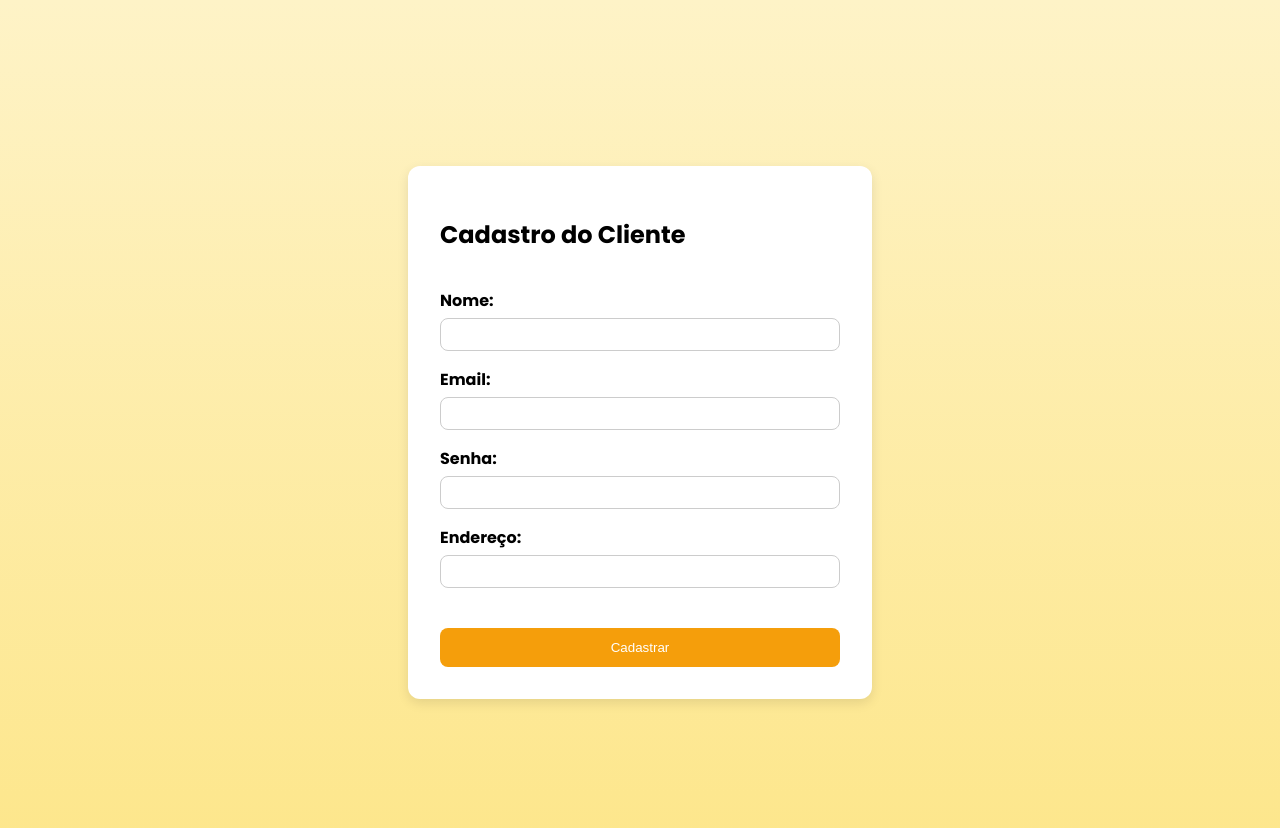
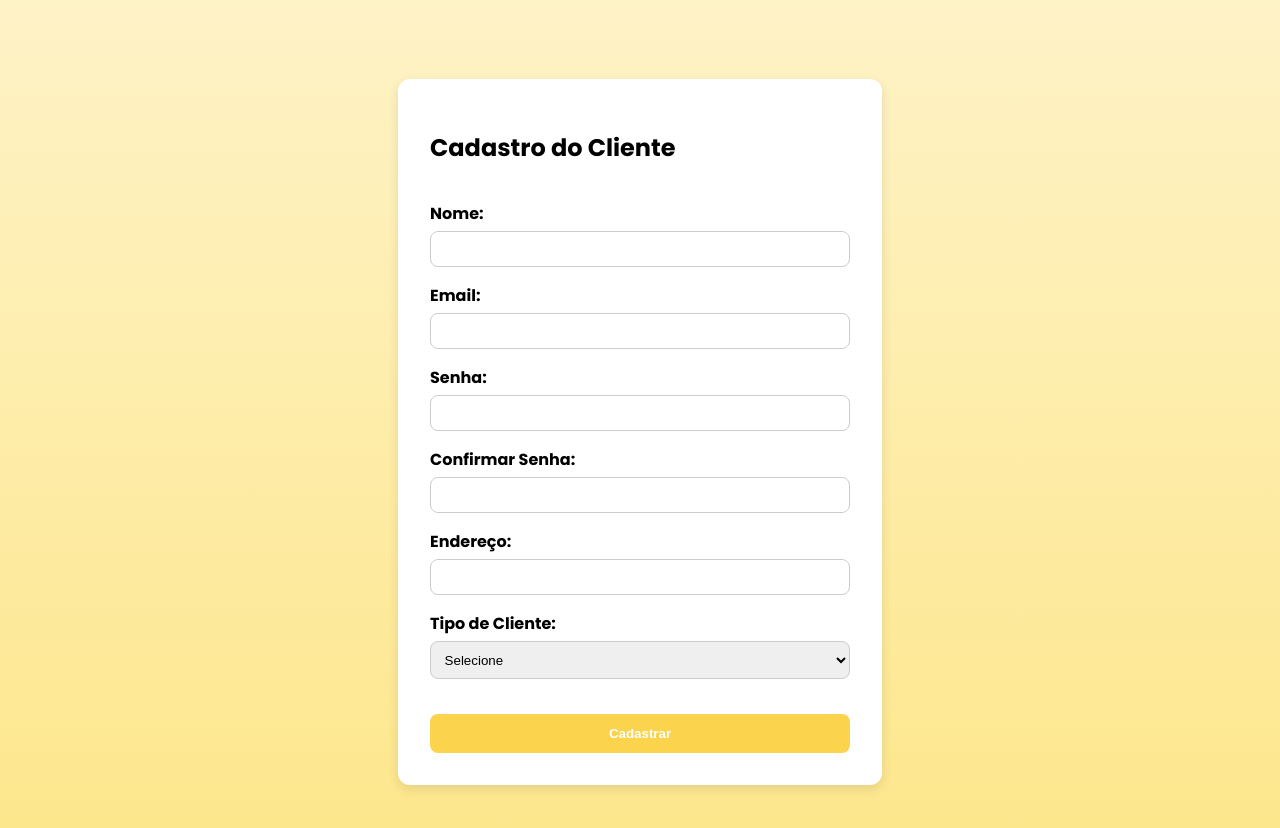
Before and after one commit to sampai0x/EcoSol, a Vue app: page /cliente in a window 1280 px wide. Shown: the top 828 px of the page. Built offline with nearby package versions, Linux system fonts and the light colour scheme.

Commit message:
Mudanças no cadastro

```diff
--- a/src/views/CadastroCliente.vue
+++ b/src/views/CadastroCliente.vue
@@ -2,6 +2,7 @@
   <div class="cadastro">
     <form @submit.prevent="enviarFormulario">
       <h2>Cadastro do Cliente</h2>
+
       <div class="form-group">
         <label for="nome">Nome:</label>
         <input type="text" id="nome" v-model="form.nome" required />
@@ -10,6 +11,7 @@
       <div class="form-group">
         <label for="email">Email:</label>
         <input type="email" id="email" v-model="form.email" required />
+        <span v-if="emailInvalido" class="erro">Email inválido</span>
       </div>
 
       <div class="form-group">
@@ -18,11 +20,28 @@
       </div>
 
       <div class="form-group">
+        <label for="confirmarSenha">Confirmar Senha:</label>
+        <input type="password" id="confirmarSenha" v-model="form.confirmarSenha" required />
+        <span v-if="senhasDiferentes" class="erro">As senhas não coincidem</span>
+      </div>
+
+      <div class="form-group">
         <label for="endereco">Endereço:</label>
         <input type="text" id="endereco" v-model="form.endereco" required />
       </div>
 
-      <button type="submit">Cadastrar</button>
+      <div class="form-group">
+        <label for="tipo">Tipo de Cliente:</label>
+        <select id="tipo" v-model="form.tipo" required>
+          <option value="" disabled>Selecione</option>
+          <option value="residencial">Residencial</option>
+          <option value="comercial">Comercial</option>
+        </select>
+      </div>
+
+      <button type="submit" :disabled="formInvalido">Cadastrar</button>
+
+      <p v-if="mensagem" class="mensagem">{{ mensagem }}</p>
     </form>
   </div>
 </template>
@@ -37,13 +56,29 @@ export default {
         nome: '',
         email: '',
         senha: '',
-        endereco: ''
-      }
+        confirmarSenha: '',
+        endereco: '',
+        tipo: ''
+      },
+      mensagem: ''
     };
+  },
+  computed: {
+    emailInvalido() {
+      const regex = /^[^\s@]+@[^\s@]+\.[^\s@]+$/;
+      return this.form.email && !regex.test(this.form.email);
+    },
+    senhasDiferentes() {
+      return this.form.senha && this.form.confirmarSenha && this.form.senha !== this.form.confirmarSenha;
+    },
+    formInvalido() {
+      return this.emailInvalido || this.senhasDiferentes;
+    }
   },
   methods: {
     enviarFormulario() {
-      alert(`Cliente ${this.form.nome} cadastrado com sucesso!`);
+      if (this.formInvalido) return;
+      this.mensagem = `Cliente ${this.form.nome} cadastrado com sucesso!`;
     }
   }
 };
@@ -55,7 +90,7 @@ export default {
   display: flex;
   align-items: center;
   justify-content: center;
-  background: linear-gradient(to bottom, #fef3c7, #fde68a);;
+  background: linear-gradient(to bottom, #fef3c7, #fde68a);
   padding: 2rem;
 }
 
@@ -65,7 +100,7 @@ form {
   border-radius: 12px;
   box-shadow: 0 4px 12px rgba(0, 0, 0, 0.1);
   width: 100%;
-  max-width: 400px;
+  max-width: 420px;
   display: flex;
   flex-direction: column;
   gap: 1rem;
@@ -77,28 +112,47 @@ form {
 }
 
 label {
+  font-weight: bold;
   margin-bottom: 0.3rem;
-  font-weight: bold;
 }
 
-input {
-  padding: 0.5rem;
+input,
+select {
+  padding: 0.6rem;
   border: 1px solid #ccc;
   border-radius: 8px;
 }
 
 button {
-  margin-top: 1.5rem;
+  margin-top: 1.2rem;
   padding: 0.75rem;
   background-color: #f59e0b;
   color: white;
+  font-weight: bold;
   border: none;
   border-radius: 8px;
   cursor: pointer;
 }
 
-button:hover {
+button:disabled {
+  background-color: #fcd34d;
+  cursor: not-allowed;
+}
+
+button:hover:enabled {
   background-color: #d97706;
+}
+
+.erro {
+  color: red;
+  font-size: 0.85rem;
+}
+
+.mensagem {
+  margin-top: 1rem;
+  color: green;
+  font-weight: bold;
+  text-align: center;
 }
 
 @media (max-width: 480px) {
@@ -106,9 +160,5 @@ button:hover {
     padding: 1.2rem;
     width: 90%;
   }
-
-  input, button {
-    font-size: 0.95rem;
-  }
 }
 </style>
```
